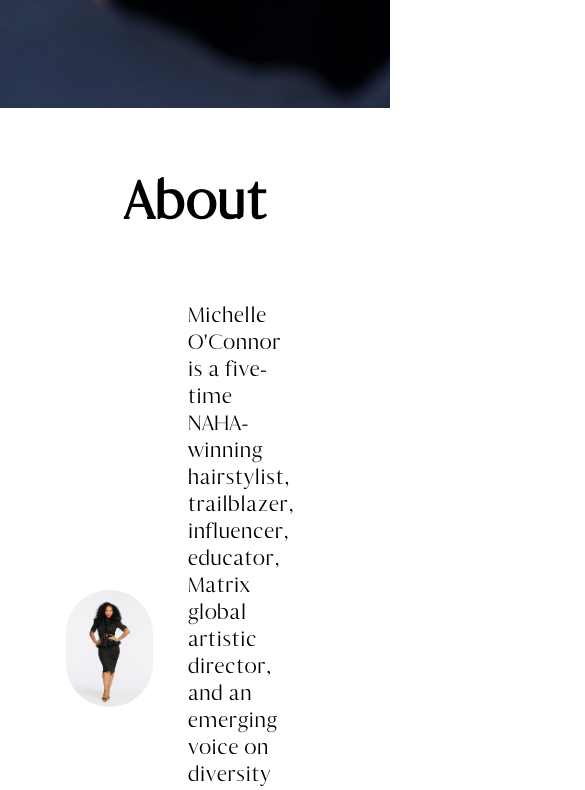
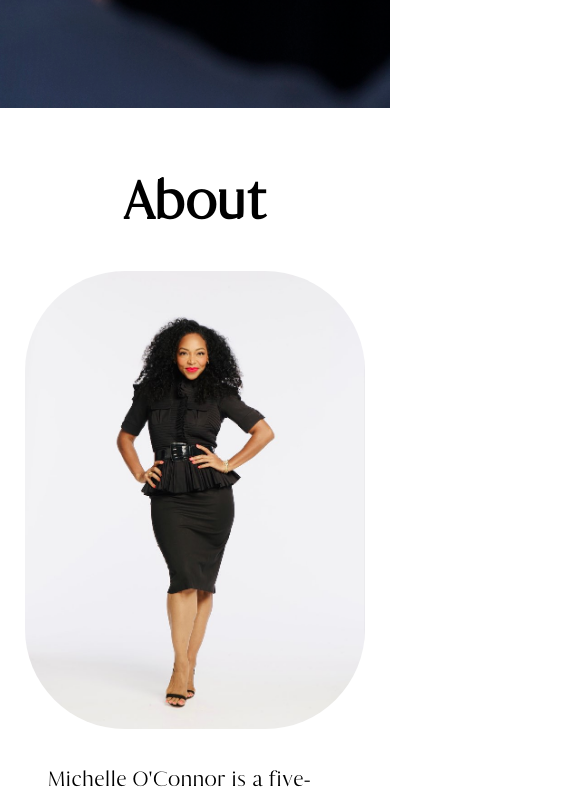
Before and after one commit to lfranckx/michelle-oconnor, a React (Create React App) app: page / in a window 390 px wide. Shown: the part 736-1526 px from the top of the page, 585 px wide, since content can reach past the window. Built offline with nearby package versions, Linux system fonts and the light colour scheme.

Commit message:
mobile queries for header, awards, portfolio

```diff
--- a/src/components/Cards/Cards.js
+++ b/src/components/Cards/Cards.js
@@ -18,7 +18,7 @@ function Cards() {
     }
 
     const text = [
-        `Michelle O'Connor is a five-time NAHA-winning hairstylist, trailblazer, influencer, educator, Matrix global artistic director, and an emerging voice on diversity and inclusion within the beauty industry`,
+        `Michelle O'Connor is a five-time NAHA-winning hairstylist, trailblazer, influencer, educator, Matrix global artistic director, and an emerging voice on diversity and inclusion within the beauty industry.`,
         `Michelle began her hair career in Ft. Lauderdale in 2000, working for the prestigious Paul Triana Salon. There she honed her skills in cutting, coloring, and styling, equipping her with an incredible experience with textured and non-textured hair. She quickly became an in-demand freelance hairstylist, working for clients including Victoria’s Secret and J.Crew, and at New York Fashion Week.`,
         `With the Mizani education team, she flexed entrepreneurial skills to open a small boutique salon and expand her editorial and session work on set for music videos, commercials, and catalogs. From there, she moved into the role of Creative Director for The Salon by InStyle at JCPenney. Most recently, in addition to her education role with Matrix, O'Connor consulted with marketing and leadership teams for various hair care and beauty brands, including Dyson and Kerastase.`,
         `O'Connor brings all of this varied experience and accolades to the new role as a member of the Ulta Pro Beauty team and will make a marked impact. Throughout her career, she’s been honored with five North American Hairstyling Awards (NAHA) in texture, editorial, Avant-garde, and styling and finishing categories.`
--- a/src/components/Footer.js
+++ b/src/components/Footer.js
@@ -8,7 +8,7 @@ export default function Footer() {
             <footer>
                 <div className='wrap'>
                     <div className='column left'>
-                        <h3><Link to='/'>Michelle O'Connor</Link></h3>
+                        <h3><Link to={'/'}>Michelle O'Connor</Link></h3>
                         <a href='https://www.instagram.com/michelleoconnorbeauty/' target='_blank' rel='noreferrer'>@michelleoconnorbeauty</a>
                     </div>
                     <div className='column right'>
--- a/src/components/Header.js
+++ b/src/components/Header.js
@@ -9,7 +9,7 @@ export default function Header(props) {
         <div className='header-wrap'>
             <header>
                 <h1>Michelle O'Connor</h1>
-                <nav>
+                <nav id='nav_desktop'>
                     <ul>
                         <li><Link activeClass="active" to="about" spy={true} smooth={true} offset={0} duration={500}>About</Link></li>
                         <li><Link activeClass="active" to="press" spy={true} smooth={true} offset={0} duration={500}>Press</Link></li>
--- a/src/components/Press.js
+++ b/src/components/Press.js
@@ -8,38 +8,38 @@ export default function Press(props) {
                 <h2>Press</h2>
                 <div className='grid'>
                     <div className='img-wrap'>
-                        <a href='https://www.allure.com/story/how-to-wash-natural-hair-expert-tips'>
-                            <img src='images/press/allure.png' alt='allure logo' width='160px' target='-blank' />
+                        <a href='https://www.allure.com/story/how-to-wash-natural-hair-expert-tips' target='_blank' >
+                            <img src='images/press/allure.png' alt='allure logo' width='160px'  />
                         </a>
                     </div>
                     <div className='img-wrap'>
-                        <a href='https://www.byrdie.com/how-to-perm-hair-346267'>
-                            <img src='images/press/byrdie.png' alt='byrdie logo' width='200px' target='-blank' />
+                        <a href='https://www.byrdie.com/how-to-perm-hair-346267' target='_blank' >
+                            <img src='images/press/byrdie.png' alt='byrdie logo' width='200px'  />
                         </a>
                     </div>
                     <div className='img-wrap'>
-                        <a href='https://www.glam.com/culture/laverne-cox-hair-and-identity-live-your-color-campaign/'>
-                            <img src='images/press/glam.png' alt='glam logo' width='120px' target='-blank' />
+                        <a href='https://www.glam.com/culture/laverne-cox-hair-and-identity-live-your-color-campaign/' target='_blank' >
+                            <img src='images/press/glam.png' alt='glam logo' width='120px'  />
                         </a>
                     </div>
                     <div className='img-wrap'>
-                        <a href='https://hellogiggles.com/hair/hair-color/hair-colors-for-spring/'>
-                            <img src='images/press/hellogiggles.png' alt='hello giggles logo' width='280px' target='-blank' />
+                        <a href='https://hellogiggles.com/hair/hair-color/hair-colors-for-spring/' target='_blank' >
+                            <img src='images/press/hellogiggles.png' alt='hello giggles logo' width='280px'  />
                         </a>
                     </div>
                     <div className='img-wrap'>
-                        <a href='https://www.huffpost.com/entry/racial-bias-salons-black-hair_l_5e5d45fec5b63aaf8f5b199d'>
-                            <img src='images/press/huffpost.png' alt='huffpost logo' width='150px' target='-blank' />
+                        <a href='https://www.huffpost.com/entry/racial-bias-salons-black-hair_l_5e5d45fec5b63aaf8f5b199d' target='_blank' >
+                            <img src='images/press/huffpost.png' alt='huffpost logo' width='150px'  />
                         </a>
                     </div>
                     <div className='img-wrap'>
-                        <a href='https://www.instyle.com/hair/natural/the-best-hair-steamers-for-natural-hair'>
-                            <img src='images/press/instyle.png' alt='in style logo' width='130px' target='-blank' />
+                        <a href='https://www.instyle.com/hair/natural/the-best-hair-steamers-for-natural-hair' target='_blank' >
+                            <img src='images/press/instyle.png' alt='in style logo' width='130px'  />
                         </a>
                     </div>
                     <div className='img-wrap'>
-                        <a href='https://www.mindbodygreen.com/articles/black-hairstylists-to-follow-and-their-best-tips'>
-                            <img src='images/press/mbglifestyle.png' alt='mbg lifestyle logo' width='200px' target='-blank' />
+                        <a href='https://www.mindbodygreen.com/articles/black-hairstylists-to-follow-and-their-best-tips' target='_blank' >
+                            <img src='images/press/mbglifestyle.png' alt='mbg lifestyle logo' width='200px'  />
                         </a>
                     </div>
                 </div>
--- a/src/styles/About.scss
+++ b/src/styles/About.scss
@@ -75,4 +75,25 @@
             #restart { font-size: 2.4rem; left: 1.5rem; left: 2rem; -webkit-transform: scale(1.18); -ms-transform: scale(1.18); transform: scale(1.18);}
         }
     }
+
+    @media (max-width: 750px) {
+        .wrap {
+            flex-direction: column;
+
+            .img-wrap {
+                width: 100%;
+                img {
+                    max-height: 500px;
+                }
+            }
+
+            .cards-wrap {
+                width: auto;
+                .text-wrap {
+                    min-height: 200px;
+                    align-items: flex-start;
+                }
+            }
+        }
+    }
 }
--- a/src/styles/App.scss
+++ b/src/styles/App.scss
@@ -25,6 +25,10 @@ h2 {
 section {
   padding: 4rem;
   text-align: center;
+}
+
+@media(max-width: 750px) {
+  section { padding: 4rem 1rem;}
 }
 
 .hidden { display: none; }
--- a/src/styles/Awards.scss
+++ b/src/styles/Awards.scss
@@ -69,6 +69,11 @@
                         transition-duration: 1s ease;
             }
 
+            @media (max-width: 750px) {
+                .slide { max-width: 350px;
+                    img { width: 100%; }}
+            }
+
             .slide.active {
                 -o-transition-duration: 1s;
                    transition-duration: 1s;
@@ -85,6 +90,18 @@
 
             .left-que { left: -15rem; }
             .right-que { right: -15rem; }
+            @media(max-width: 1000px) {
+                .left-que { left: -6rem; }
+                .right-que { right: -6rem; }
+            }
+            @media (max-width: 750px) {
+                .slide-que {
+                    max-width: 350px;
+                    img { width: 100%; }
+                }
+                .left-que { left: -2rem; }
+                .right-que { right: -2rem; }
+            }
         }
     }
 }
--- a/src/styles/Header.scss
+++ b/src/styles/Header.scss
@@ -23,15 +23,16 @@
             -ms-transform: translateY(35vh);
                 transform: translateY(35vh);
             -webkit-transform: translateY(35vh);
-            font-size: 7rem;
+            font-size: 6rem;
             font-weight: 3;
         }
 
-        @media(min-width: 1000px) { h1 { font-size: 9rem; }}
+        @media(min-width: 1100px) { h1 { font-size: 9rem; }}
+        @media(max-width: 750px) { h1 { font-size: 4rem; }}
 
         nav {
             -ms-transform: translateY(35vh);
-                transform: translateY(35vh);
+            transform: translateY(35vh);
             -webkit-transform: translateY(35vh);
             width: 100%;
             text-align: center;
@@ -41,7 +42,7 @@
                 display: -ms-flexbox;
                 display: flex;
                 -ms-flex-pack: distribute;
-                    justify-content: space-around;
+                justify-content: space-around;
                 max-width: 600px;
                 margin: auto;
 
@@ -59,6 +60,7 @@
                             -webkit-transition: all ease 0.3s;
                         }
                     }
+                    @media(max-width: 750px) { button, a { font-size: 1.2rem; }}
                 }
             }
         }
--- a/src/styles/Portfolio.scss
+++ b/src/styles/Portfolio.scss
@@ -78,18 +78,24 @@
                         transition-duration: 1s;
                 -webkit-transform: 1s;
                 z-index: 2;
+
+                img {
+                    max-height: 550px;
+                    width: 100%;
+                }
+
             }
         }
 
         .bottom-que {
-            margin-top: 8rem;
+            margin: 6rem 0;
+            padding-bottom: 2rem;
             display: -webkit-box;
             display: -ms-flexbox;
             display: flex;
             -webkit-box-align: baseline;
                 -ms-flex-align: baseline;
                     align-items: baseline;
-            padding-bottom: 2rem;
 
             .slide.active {
                 -ms-transform: scale(1.1);
```
